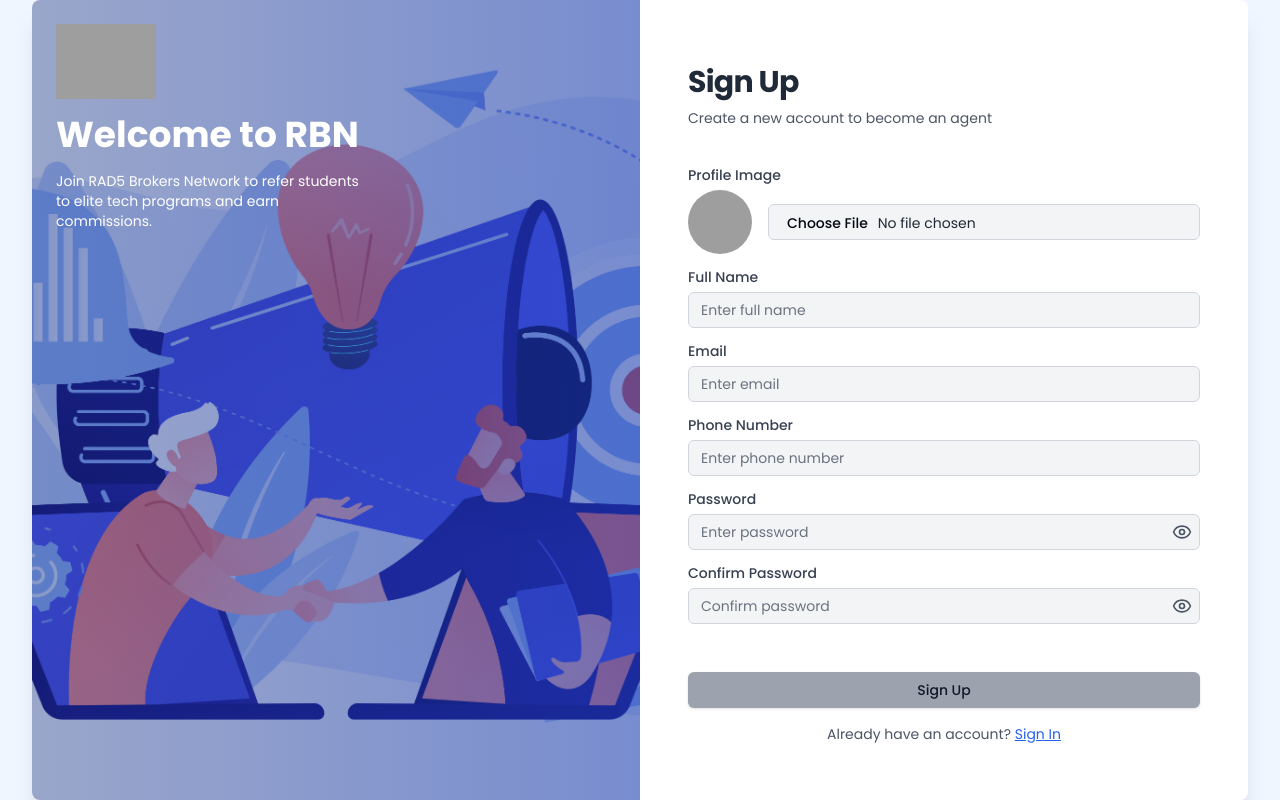
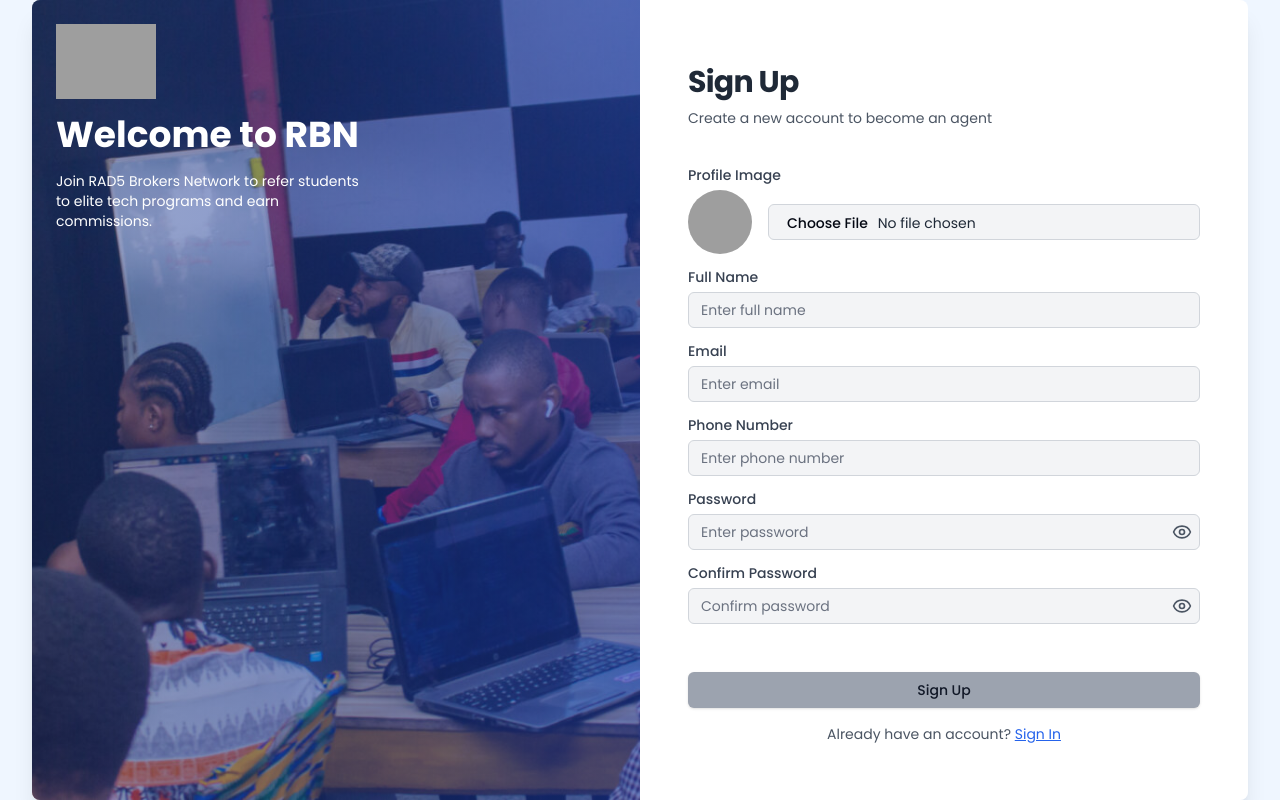
Before and after one commit to rad5-tech-hub/RBN_REBUILD-with-VITE, a React (Vite) app: page /signup in a window 1280 px wide. Built offline with nearby package versions, Linux system fonts and the light colour scheme; grey boxes are pictures that could not be loaded.

Commit message:
all done

```diff
--- a/src/components/forms/SigninForm.tsx
+++ b/src/components/forms/SigninForm.tsx
@@ -2,6 +2,7 @@
 
 import { useState } from "react";
 import Logo from "../../assets/images/rad5hub.png"
+import academyBg from "../../assets/images/academy.jpg"
 import { useNavigate } from "react-router-dom";
 import { Link } from "react-router-dom";
 import toast, { Toaster } from "react-hot-toast";
@@ -39,7 +40,7 @@
 
     try {
       const response = await fetch(
-        `${import.meta.env.VITE_BASE_URL}/api/v1/agent/login`,
+        `${import.meta.env.VITE_BASE_URL}/agent/login`,
         {
           method: "POST",
           headers: {
@@ -99,7 +100,7 @@
         onSubmit={handleSubmit}
       >
         <div className="grid lg:grid-cols-2 grid-cols-1 min-h-[500px] rounded-lg overflow-hidden shadow-xl">
-          <div className="hidden lg:block bg-[url(/src/assets/images/signupbg03.jpg)] bg-cover bg-center bg-no-repeat relative">
+          <div className="hidden lg:block bg-cover bg-center bg-no-repeat relative" style={{ backgroundImage: `url(${academyBg})` }}>
             <div className="absolute top-0 w-full h-full bg-gradient-to-r from-blue-800/45 to-blue-900/60"></div>
             <div className="absolute z-10 text-white p-6 space-y-0">
               <Link to="/" aria-label="RAD5 Brokers Network Home">
--- a/src/components/forms/SignupForm.tsx
+++ b/src/components/forms/SignupForm.tsx
@@ -2,6 +2,7 @@
 
 import { useState } from "react";
 import Logo from "../../assets/images/rad5hub.png";
+import academyBg from "../../assets/images/academy.jpg";
 import { Link } from "react-router-dom";
 import toast, { Toaster } from "react-hot-toast";
 import {
@@ -284,7 +285,7 @@
         onSubmit={handleSubmit}
       >
         <div className="grid lg:grid-cols-2 grid-cols-1 min-h-[600px] rounded-lg overflow-hidden shadow-xl">
-          <div className="hidden lg:block bg-[url(/src/assets/images/signupbg03.jpg)] bg-cover bg-center bg-no-repeat relative">
+          <div className="hidden lg:block bg-cover bg-center bg-no-repeat relative" style={{ backgroundImage: `url(${academyBg})` }}>
             <div className="absolute top-0 w-full h-full bg-gradient-to-r from-blue-900/45 to-blue-800/60"></div>
             <div className="absolute z-10 text-white p-6 space-y-4">
               <Link to="/" aria-label="RAD5 Brokers Network Home">
--- a/src/pages/RegisterPage.tsx
+++ b/src/pages/RegisterPage.tsx
@@ -1,6 +1,7 @@
 import { useState, type FormEvent, useCallback, useEffect } from "react";
 import { type Course } from "../components/LandingPageClient";
 import Logo from "..//assets/images/rad5hub.png";
+import academyBg from "../assets/images/academy.jpg";
 import { useParams } from "react-router-dom";
 import { toast, Toaster } from "react-hot-toast";
 import {
@@ -166,8 +167,7 @@
         const text = await response.text();
         console.error("Non-JSON response:", text);
         throw new Error(
-          `Invalid response format: Expected JSON, received ${
-            contentType || "unknown"
+          `Invalid response format: Expected JSON, received ${contentType || "unknown"
           }`
         );
       }
@@ -178,8 +178,8 @@
         const errorResult = result as ErrorResponse;
         throw new Error(
           errorResult.message ||
-            errorResult.error ||
-            `HTTP ${response.status}: ${response.statusText}`
+          errorResult.error ||
+          `HTTP ${response.status}: ${response.statusText}`
         );
       }
 
@@ -342,7 +342,7 @@
           onKeyDown={handleFormKeyDown}
         >
           <div className="grid lg:grid-cols-2 grid-cols-1 min-h-[600px] rounded-lg overflow-hidden shadow-xl">
-            <div className="hidden lg:block bg-[url(/src/assets/images/signupbg03.jpg)] bg-cover bg-center bg-no-repeat relative">
+            <div className="hidden lg:block bg-cover bg-center bg-no-repeat relative" style={{ backgroundImage: `url(${academyBg})` }}>
               <div className="absolute top-0 w-full h-full bg-gradient-to-r from-blue-900/45 to-blue-800/60"></div>
               <div className="absolute z-10 text-white p-6 space-y-4">
                 <Link to="/" aria-label="RAD5 Brokers Network Home">
```
Also changed, not shown: src/assets/images/academy.jpg (added), 1 other file (tests, documents, lock files or other folders).
